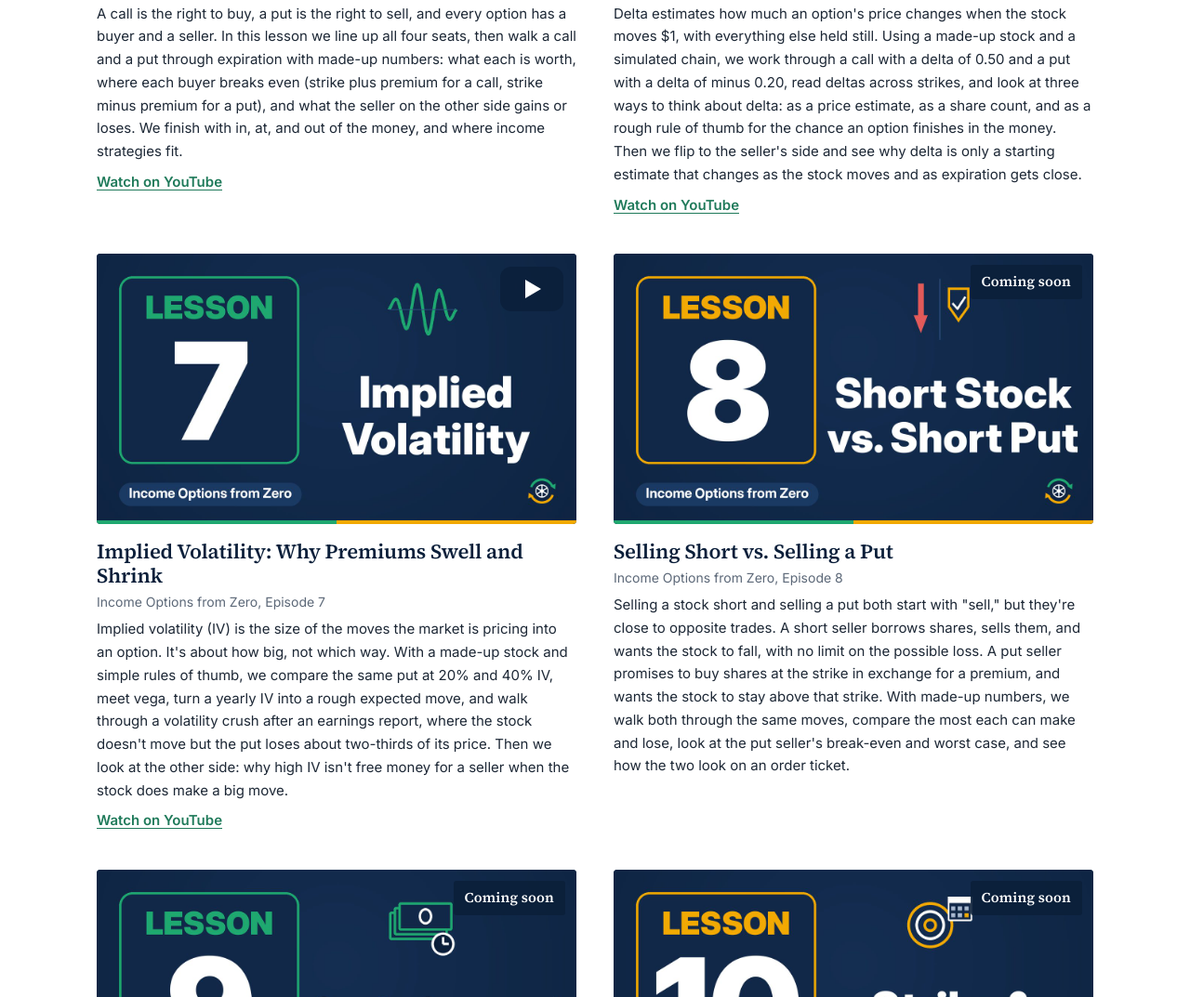
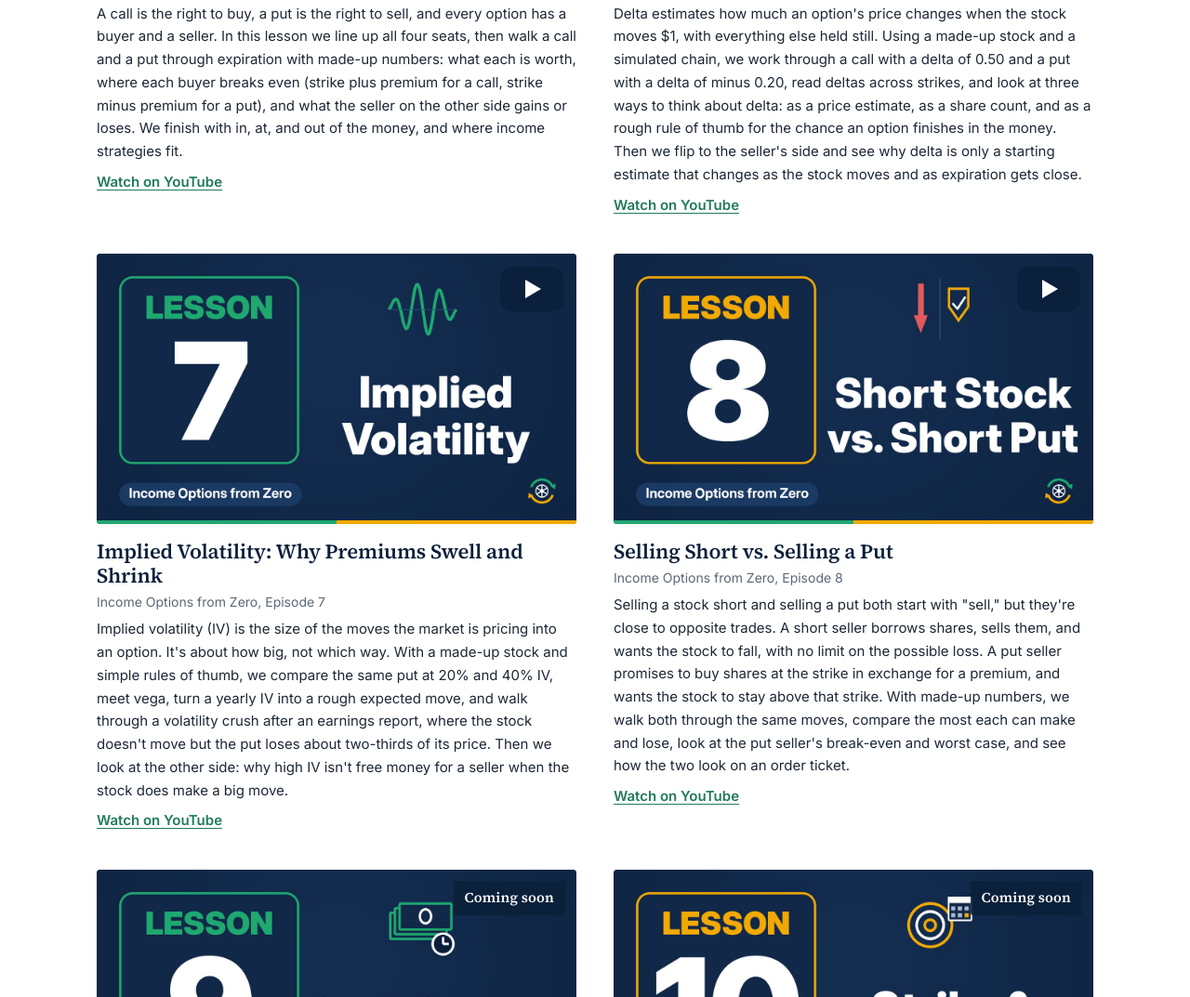
Before and after one commit to thornton02-hub/earningswheel, a plain HTML site: page learn.html in a window 1280 px wide. Shown: the part 2310-3383 px from the top of the page at 93% size. Drawn offline with Linux system fonts and the light colour scheme.

Commit message:
Learn: lessons 8 now playable

```diff
--- a/learn.html
+++ b/learn.html
@@ -92,10 +92,11 @@
       <p class="watch-yt"><a href="https://www.youtube.com/watch?v=FfRhEVKxBE8" target="_blank" rel="noopener">Watch on YouTube</a></p>
     </article>
     <article id="ep8">
-      <div class="video video-soon has-thumb"><img src="images/lessons/lesson08.jpg" width="1280" height="720" alt="Selling Short vs. Selling a Put" loading="lazy"><div class="soon-overlay"><span class="soon-label">Coming soon</span><span class="soon-ep">Lesson 8</span></div></div>
+      <div class="video video-poster"><button type="button" class="poster-btn" data-vid="bnIqoilWPnk" data-title="Selling Short vs. Selling a Put" aria-label="Play Selling Short vs. Selling a Put"><img src="images/lessons/lesson08.jpg" width="1280" height="720" alt="Selling Short vs. Selling a Put" loading="lazy"><span class="play-icon" aria-hidden="true"></span></button></div>
       <h2>Selling Short vs. Selling a Put</h2>
       <p class="meta">Income Options from Zero, Episode 8</p>
       <p class="lesson-summary">Selling a stock short and selling a put both start with "sell," but they're close to opposite trades. A short seller borrows shares, sells them, and wants the stock to fall, with no limit on the possible loss. A put seller promises to buy shares at the strike in exchange for a premium, and wants the stock to stay above that strike. With made-up numbers, we walk both through the same moves, compare the most each can make and lose, look at the put seller's break-even and worst case, and see how the two look on an order ticket.</p>
+      <p class="watch-yt"><a href="https://www.youtube.com/watch?v=bnIqoilWPnk" target="_blank" rel="noopener">Watch on YouTube</a></p>
     </article>
     <article id="ep9">
       <div class="video video-soon has-thumb"><img src="images/lessons/lesson09.jpg" width="1280" height="720" alt="Cash-Secured Puts: Getting Paid to Wait" loading="lazy"><div class="soon-overlay"><span class="soon-label">Coming soon</span><span class="soon-ep">Lesson 9</span></div></div>
```
